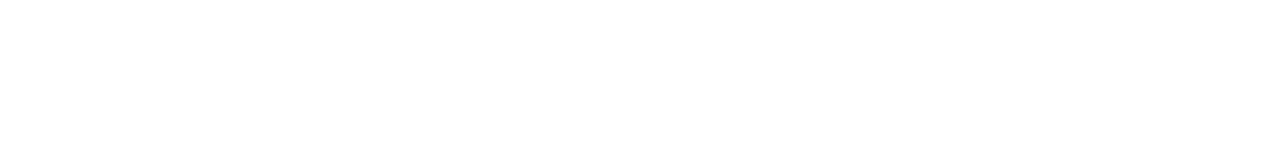
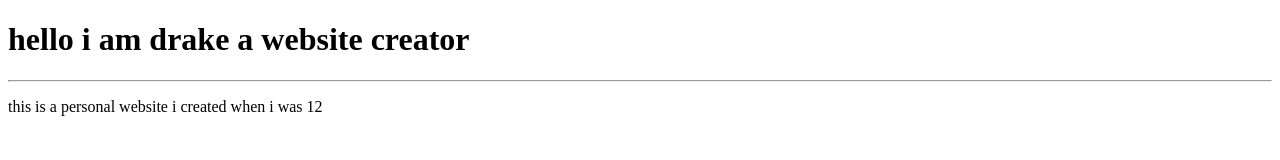
Before and after one commit to saveyarr/my-first-website, a plain HTML site: page index.html in a window 1280 px wide. Drawn offline with Linux system fonts and the light colour scheme.

Commit message:
Update index.html

```diff
--- a/index.html
+++ b/index.html
@@ -6,5 +6,10 @@
 <title>my first website</title>
 
 </head>
+<body>
 
+<h1>hello i am drake a website creator</h1>
+  <hr>
+  <p>this is a personal website i created when i was 12</p>
+</body>
 </html>
```
